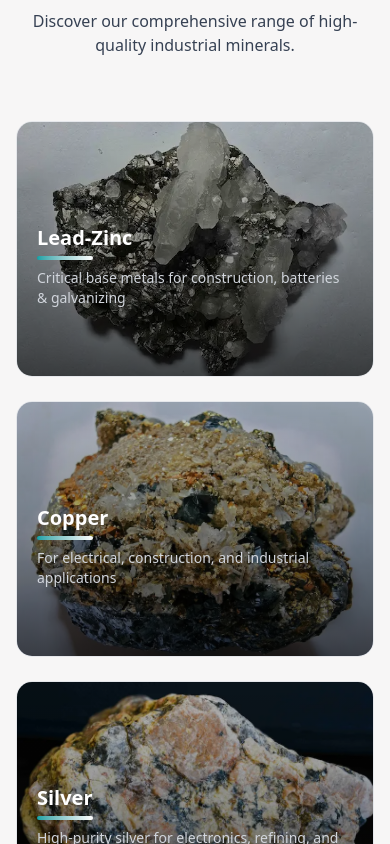
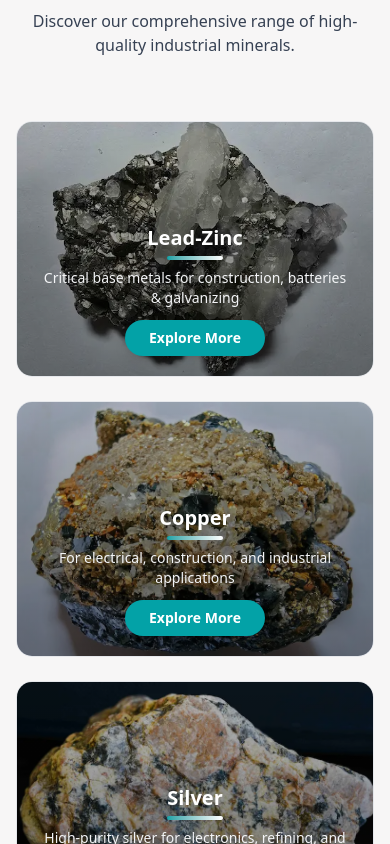
Before and after one commit to imranrizvi648/BRB-Mineral, a React (Vite) app: page /brb-mineral-and-metal in a window 390 px wide. Shown: the part 4740-5584 px from the top of the page. Built offline with nearby package versions, Linux system fonts and the light colour scheme.

Commit message:
updated colour issue

```diff
--- a/src/pages/BrbExploration/Components/WhoWeAreSection.jsx
+++ b/src/pages/BrbExploration/Components/WhoWeAreSection.jsx
@@ -62,35 +62,45 @@ export default function WhoWeAreAndMinerals() {
               className="relative group"
             >
               <div
-                className="relative bg-[#111]/70 border border-[#03A2A7]/30 rounded-3xl overflow-hidden shadow-xl hover:shadow-2xl transition-all duration-500"
+                className="relative rounded-2xl overflow-hidden
+                  bg-[#111]/70 shadow-xl animated-border
+                  hover:shadow-2xl transition-all duration-500"
               >
                 {/* IMAGE */}
                 <div className="relative h-72 overflow-hidden">
                   <img
                     src={m.img}
-                    className="w-full h-full object-cover transition-all duration-700 group-hover:scale-125 group-hover:rotate-2"
+                    className="w-full h-full object-cover transition-transform duration-700 group-hover:scale-105 group-hover:rotate-1 "
                   />
-                  <div className="absolute inset-0 bg-linear-to-t from-black via-black/60 to-transparent opacity-70 group-hover:opacity-90 transition-opacity duration-500" />
+                  <div className="absolute inset-0 bg-gradient-to-b from-black/20 via-black/40 to-black/50  transition-colors duration-500" />
                 </div>
 
                {/* CONTENT */}
 <div
-                  className="absolute bottom-0 w-full p-5 opacity-100 lg:opacity-0 lg:translate-y-4 lg:max-h-0
-                  lg:group-hover:opacity-100 lg:group-hover:-translate-y-10 lg:group-hover:max-h-44 transition-all duration-500"
+  className=" absolute bottom-0 w-full p-5
+    flex flex-col items-center justify-end  {/* Yahan items-center add kiya */}
+    opacity-100 translate-y-0
+    lg:opacity-0 lg:translate-y-8
+    lg:group-hover:opacity-100 lg:group-hover:-translate-y-8 rounded-4xl group-hover:bg-black/50
+    transition-all duration-500 "
 >
-                  <h3 className="text-2xl font-bold text-white mb-1 lg:group-hover:text-[#03A2A7] transition-colors duration-300">
+  <h3 className="text-lg sm:text-xl md:text-[21px] text-center text-white mb-1 font-bold transition-all duration-500 delay-75">
     {m.name}
   </h3>
 
-                  <p className="text-gray-300 text-sm mt-2 opacity-100 lg:opacity-0 lg:group-hover:opacity-100 transition-all duration-500">
+  <div className="w-12 h-1 bg-gradient-to-r from-[#03A2A7] to-white rounded-full lg:group-hover:w-3/4 transition-all duration-700 delay-100 mb-2" />
+
+  <p className="text-gray-100 text-sm text-center opacity-100 lg:opacity-0 lg:group-hover:opacity-100 transition-all duration-700 delay-150 leading-relaxed">
     {m.desc}
   </p>
 
-                  <Link to={m.link}>
+  {/* Button Wrapper */}
+  <Link to={m.link} className="w-full flex justify-center">
     <motion.button
       whileHover={{ scale: 1.07 }}
       whileTap={{ scale: 0.95 }}
-                      className="mt-4 px-5 py-2 cursor-pointer bg-[#03A2A7] text-white rounded-full font-semibold text-sm shadow-lg opacity-100 lg:opacity-0 lg:group-hover:opacity-100 transition-all duration-500"
+      className="mt-4 px-6 py-2 bg-[#03A2A7] text-white rounded-full font-semibold text-sm shadow-lg
+                 opacity-100 lg:opacity-0 lg:group-hover:opacity-100 transition-all duration-700 delay-200"
     >
       Explore More
     </motion.button>
--- a/src/pages/BrbMineralAndMetal/components/ProductsSection.jsx
+++ b/src/pages/BrbMineralAndMetal/components/ProductsSection.jsx
@@ -78,33 +78,42 @@ function ProductCard({ mineral }) {
             <img
               src={mineral.img}
               alt={mineral.name}
-              className="w-full h-full object-cover transition-transform duration-700 group-hover:scale-105 group-hover:rotate-1"
+              className="w-full h-full object-cover transition-transform duration-700 group-hover:scale-105 group-hover:rotate-1 "
             />
-            <div className="absolute inset-0 bg-gradient-to-b from-black/20 via-black/40 to-black/70" />
+            <div className="absolute inset-0 bg-gradient-to-b from-black/20 via-black/40 to-black/50  transition-colors duration-500" />
           </div>
 
           {/* Content */}
 <div
   className="
-            absolute bottom-0 w-full p-5 flex flex-col justify-end
+    absolute bottom-0 w-full p-5
+    flex flex-col items-center justify-end  {/* Yahan items-center add kiya */}
     opacity-100 translate-y-0
     lg:opacity-0 lg:translate-y-8
-            lg:group-hover:opacity-100 lg:group-hover:-translate-y-8
-            transition-all duration-500"
+    lg:group-hover:opacity-100 lg:group-hover:-translate-y-8 rounded-4xl group-hover:bg-black/50
+    transition-all duration-500 "
 >
-            <h3 className="text-xl font-bold text-white mb-1 lg:group-hover:text-[#03A2A7] transition-colors duration-300">
+  <h3 className="text-xl md:text-[21px] text-center font-bold text-white mb-1">
     {mineral.name}
   </h3>
 
+  {/* Divider Line */}
   <div className="w-14 h-1 bg-gradient-to-r from-[#03A2A7] to-white rounded-full lg:group-hover:w-full transition-all duration-500"></div>
 
-            <p className="text-gray-300 text-sm mt-2 lg:opacity-0 lg:group-hover:opacity-100 transition-all duration-500">
+  <p className="text-gray-100 text-sm mt-2 text-center lg:opacity-0 lg:group-hover:opacity-100 transition-all duration-500">
     {mineral.desc}
   </p>
 
-            <span className="mt-3 block w-full text-center px-4 py-2 bg-[#03A2A7] text-white rounded-full text-sm font-semibold cursor-pointer opacity-0 lg:group-hover:opacity-100 transition-all duration-500">
+  {/* Button Wrapper - isse button absolute center ho jayega */}
+  <Link to={mineral.link} className="flex justify-center w-full">
+    <motion.button
+      whileHover={{ scale: 1.07 }}
+      whileTap={{ scale: 0.95 }}
+      className="mt-3 px-6 py-2 bg-[#03A2A7] text-white rounded-full font-semibold text-sm shadow-lg opacity-100 lg:opacity-0 lg:group-hover:opacity-100 transition-all duration-500"
+    >
       Explore More
-            </span>
+    </motion.button>
+  </Link>
 </div>
 
 
--- a/src/pages/home/components/MineralsPortfolioSection.jsx
+++ b/src/pages/home/components/MineralsPortfolioSection.jsx
@@ -144,7 +144,7 @@ export default function MineralsPortfolioSection() {
                   />
 
                   <div className="absolute inset-0 bg-gradient-to-t from-black via-black/60 to-transparent opacity-70 group-hover:opacity-90 transition-opacity duration-500" />
-                  <div className="absolute inset-0 bg-gradient-to-t from-[#03A2A7]/20 to-transparent opacity-0 group-hover:opacity-100 transition-opacity duration-500" />
+
                 </div>
 
                 {/* Content */}
@@ -154,9 +154,9 @@ export default function MineralsPortfolioSection() {
                   opacity-100 translate-y-0 max-h-full
                   lg:opacity-0 lg:translate-y-4 lg:max-h-0
                   lg:group-hover:opacity-100 lg:group-hover:-translate-y-8 lg:group-hover:max-h-40
-                  transition-all duration-500"
+                  transition-all duration-500 group-hover:bg-black/50 rounded-4xl"
                 >
-                  <h3 className="text-lg sm:text-xl font-bold text-white mb-1 lg:group-hover:text-[#03A2A7] transition-colors duration-300">
+                  <h3 className="text-lg sm:text-xl md:text-[21px] text-center  font-bold text-white mb-1 lg:group-hover:text-white transition-colors duration-300">
                     {m.name}
                   </h3>
 
@@ -164,11 +164,7 @@ export default function MineralsPortfolioSection() {
 
                   <p
                     className="
-                    text-gray-300 text-sm sm:text-base leading-relaxed
-                    opacity-100 max-h-full
-                    lg:opacity-0 lg:max-h-0
-                    lg:group-hover:max-h-36 lg:group-hover:opacity-100
-                    transition-all duration-500 overflow-hidden mt-1"
+                    text-gray-100 text-sm mt-2 text-center lg:opacity-0 lg:group-hover:opacity-100 transition-all duration-500"
                   >
                     {m.desc}
                   </p>
@@ -177,7 +173,7 @@ export default function MineralsPortfolioSection() {
                     <motion.button
                       whileHover={{ scale: 1.07 }}
                       whileTap={{ scale: 0.95 }}
-                      className="mt-3 px-4 py-2 bg-[#03A2A7] text-white rounded-full font-semibold text-sm shadow-lg opacity-100 lg:opacity-0 lg:group-hover:opacity-100 transition-all duration-500"
+                      className="mt-3 px-4 py-2 items-center text-center bg-[#03A2A7] text-white rounded-full font-semibold text-sm shadow-lg opacity-100 lg:opacity-0 lg:group-hover:opacity-100 transition-all duration-500"
                     >
                       Explore More
                     </motion.button>
```
Lines whose indentation alone changed are shown as unchanged.
